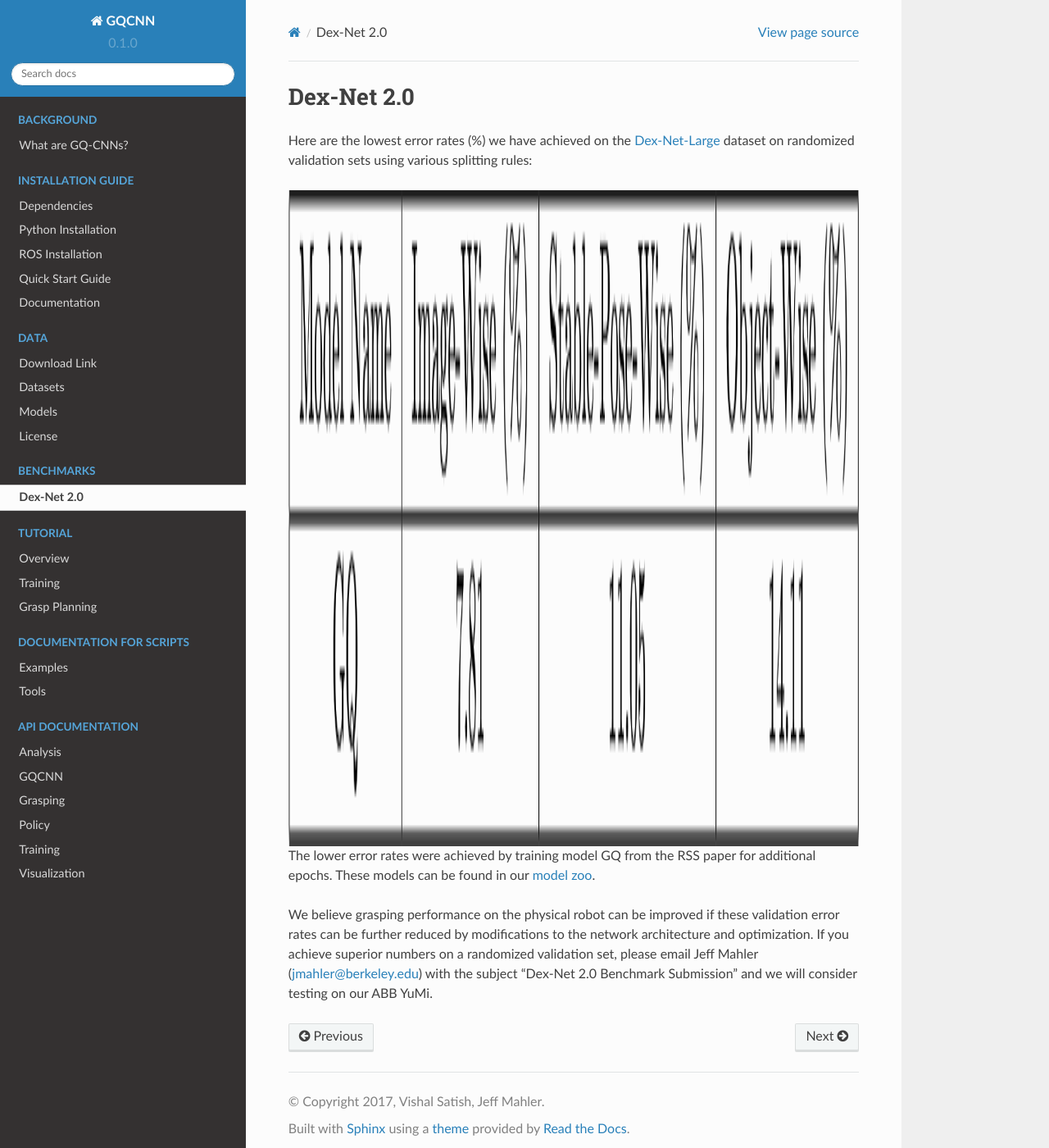
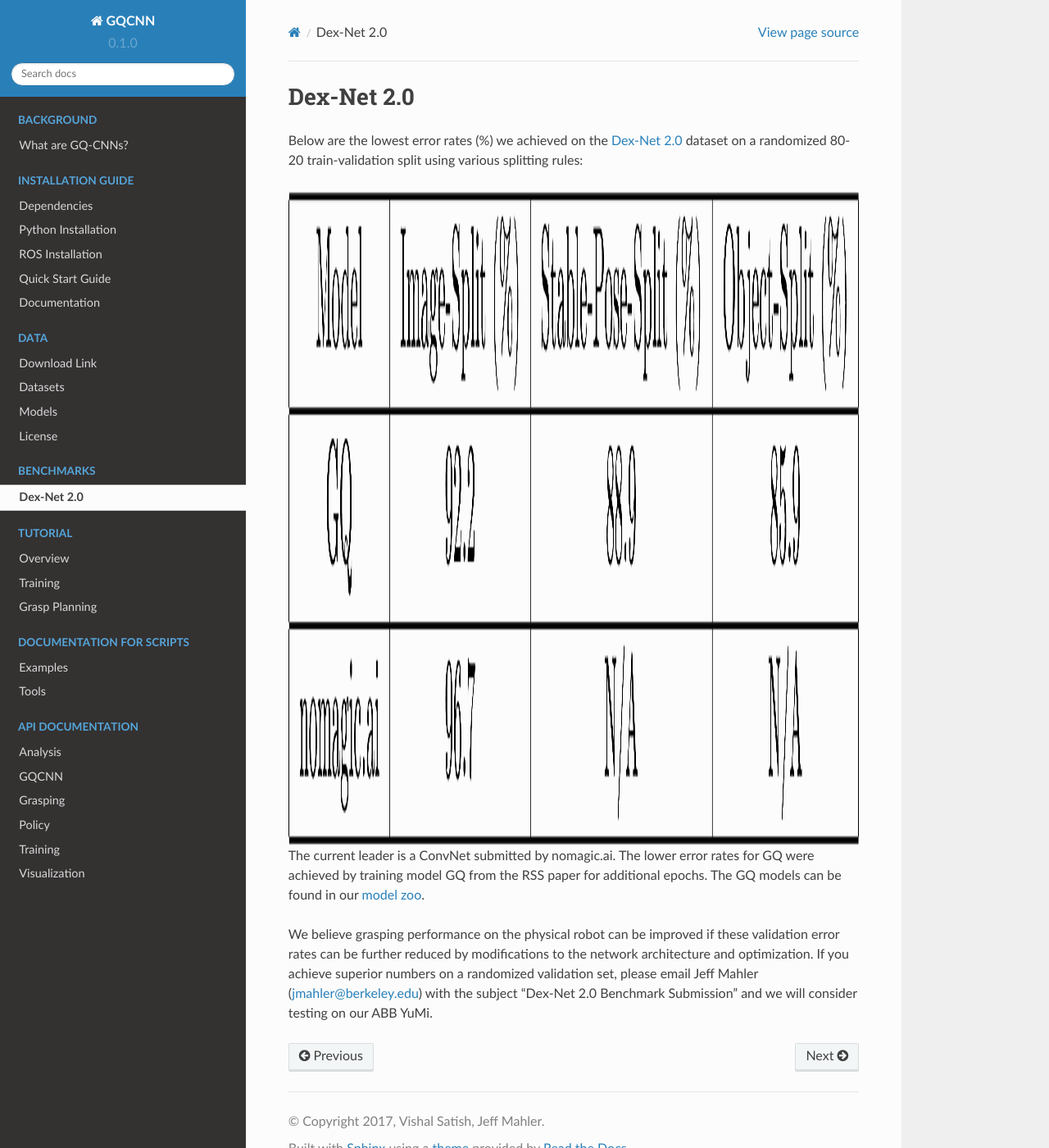
Before and after one commit to BerkeleyAutomation/gqcnn, a Sphinx documentation site: the page built from docs/source/benchmarks/benchmarks.rst, in a window 1280 px wide and 1400 px high. Shown: the whole window at 82% size. Built offline with Sphinx 7.4.7 and the Read the Docs theme 2.0.0, drawn with Linux system fonts in a browser that asks for light colours.

Commit message:
Updated benchmark with nomagic.ai submission

```diff
--- a/docs/source/benchmarks/benchmarks.rst
+++ b/docs/source/benchmarks/benchmarks.rst
@@ -1,15 +1,16 @@
 Dex-Net 2.0
 ~~~~~~~~~~~
-Here are the lowest error rates (%) we have achieved on the `Dex-Net-Large`_ dataset on randomized validation sets using various splitting rules:
+Below are the lowest error rates (%) we achieved on the `Dex-Net 2.0`_ dataset on a randomized 80-20 train-validation split using various splitting rules:
 
-.. image:: ../images/dexnet_benchmark.png
+.. image:: ../images/gqcnn_leaderboard.png
    :height: 800px
    :width: 800 px
    :scale: 100 %
    :align: center
 
-The lower error rates were achieved by training model GQ from the RSS paper for additional epochs.
-These models can be found in our `model zoo`_.
+The current leader is a ConvNet submitted by nomagic.ai.
+The lower error rates for GQ were achieved by training model GQ from the RSS paper for additional epochs.
+The GQ models can be found in our `model zoo`_.
 
 .. _model zoo: https://berkeley.box.com/s/szbchyt3tou9e4ct6dz8c5v99vhx0s84
 
```
Also changed, not shown: docs/source/images/gqcnn_leaderboard.png (added).
